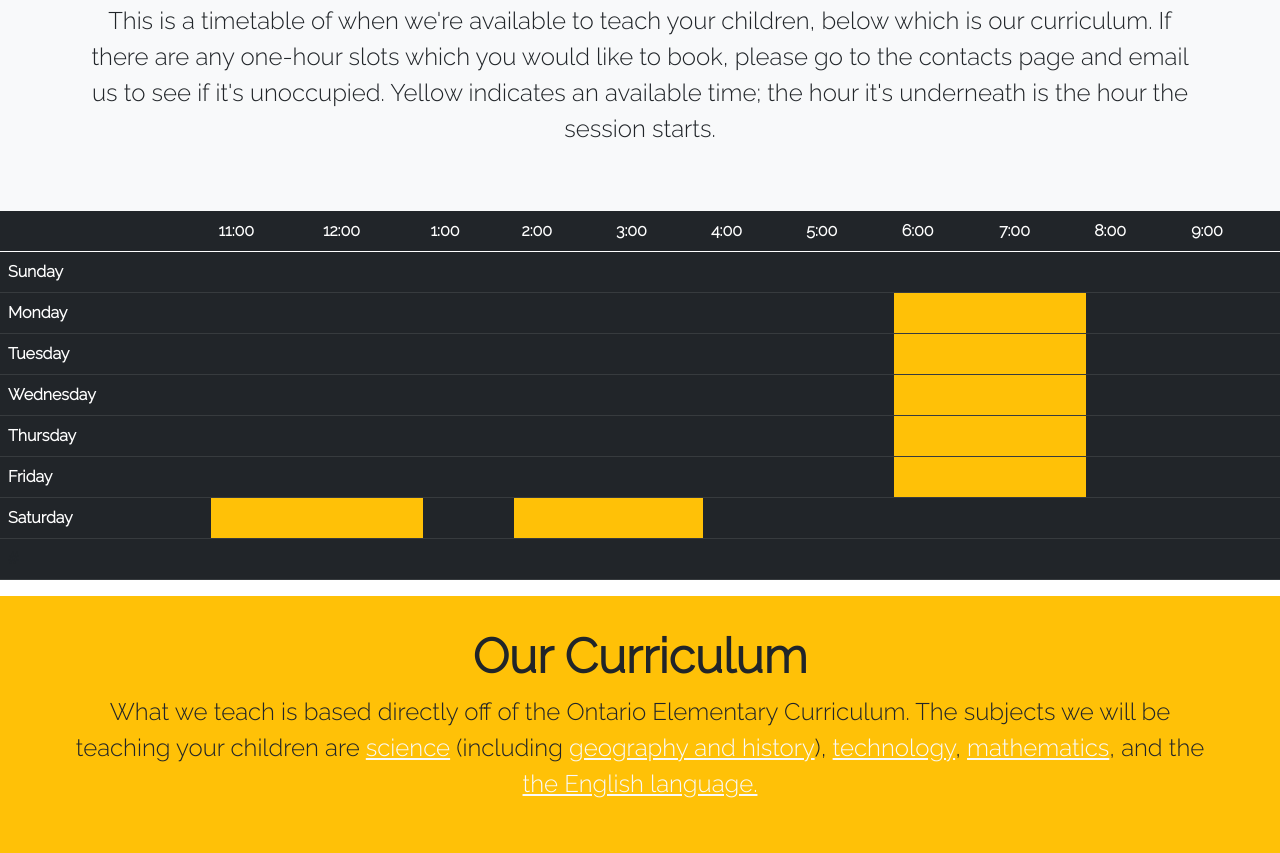
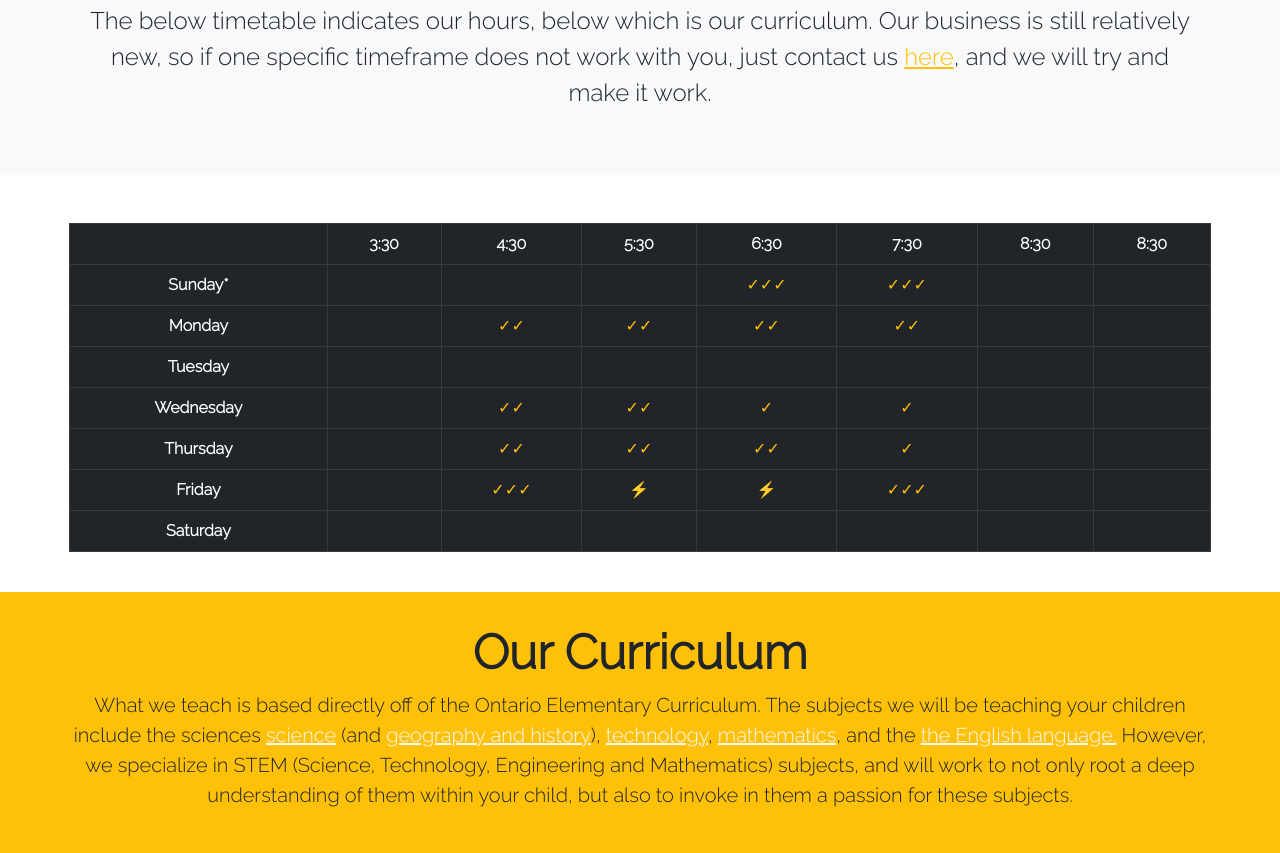
Before and after one commit to TheGreatestPapyrus/Ion-Tutors, a plain HTML site: page schedule.html in a window 1280 px wide. Shown: the part 567-1420 px from the top of the page. Drawn offline with nearby package versions, Linux system fonts and the light colour scheme.

Commit message:
Schedule fix

```diff
--- a/schedule.html
+++ b/schedule.html
@@ -55,54 +55,43 @@
       <section class="text-center bg-light py-5">
         <div class="container">
           <h1 class="display-5 fw-bold">Our Schedule</h1>
-          <p class="lead fs-4"> This is a timetable of when we're available to teach your children, below which is our curriculum.
-            If there are any one-hour slots which you would like to book, please go to the contacts page and email us to see if it's unoccupied. Yellow
-            indicates an available time; the hour it's underneath is the hour the session starts.
+          <p class="lead fs-4"> The below timetable indicates our hours, below which is our curriculum. Our
+            business is still relatively new, so if one specific timeframe does not work with you, just
+            contact us <a class="text-warning" href="contacts.html">here</a>, and we will try and make it work.
           </p>
         </div>
       </section>
-      <table class=" table table-dark p-5">
+      <div class="px-3 py-1 pt-md-5 pb-md-4 mx-auto col-md-11 text-center">
+      <table class="table table-dark p-5 table-bordered">
         <thead class="py-5">
           <th scope="col"> </th>
-          <th scope="col">11:00</th>
-          <th scope="col">12:00</th>
-          <th scope="col">1:00</th>
-          <th scope="col">2:00</th>
-          <th scope="col">3:00</th>
-          <th scope="col">4:00</th>
-          <th scope="col">5:00</th>
-          <th scope="col">6:00</th>
-          <th scope="col">7:00</th>
-          <th scope="col">8:00</th>
-          <th scope="col">9:00</th>
+          <th scope="col">3:30</th>
+          <th scope="col">4:30</th>
+          <th scope="col">5:30</th>
+          <th scope="col">6:30</th>
+          <th scope="col">7:30</th>
+          <th scope="col">8:30</th>
+          <th scope="col">8:30</th>
 
         </thead>
         <tbody>
           <tr>
-            <th scope="row">Sunday</th>
+            <th scope="row">Sunday*</th>
             <td></td>
             <td></td>
             <td></td>
-            <td></td>
-            <td></td>
-            <td></td>
-            <td></td>
-            <td></td>
-            <td></td>
+            <td class="text-warning text-center">✓✓✓</td>
+            <td class="text-warning text-center">✓✓✓</td>
             <td></td>
             <td></td>
           </tr>
           <tr>
             <th scope="row">Monday</th>
             <td></td>
-            <td></td>
-            <td></td>
-            <td></td>
-            <td></td>
-            <td></td>
-            <td></td>
-            <td class="bg-warning"></td>
-            <td class="bg-warning"></td>
+            <td class="text-warning text-center">✓✓</td>
+            <td class="text-warning text-center">✓✓</td>
+            <td class="text-warning text-center">✓✓</td>
+            <td class="text-warning text-center">✓✓</td>
             <td></td>
             <td></td>
           </tr>
@@ -115,73 +104,39 @@
             <td></td>
             <td></td>
             <td></td>
-            <td class="bg-warning"></td>
-            <td class="bg-warning"></td>
-            <td></td>
-            <td></td>
           </tr>
           <tr>
             <th scope="row">Wednesday</th>
             <td></td>
-            <td></td>
-            <td></td>
-            <td></td>
-            <td></td>
-            <td></td>
-            <td></td>
-            <td class="bg-warning"></td>
-            <td class="bg-warning"></td>
+            <td class="text-warning text-center">✓✓</td>
+            <td class="text-warning text-center">✓✓</td>
+            <td class="text-warning text-center">✓</td>
+            <td class="text-warning text-center">✓</td>
             <td></td>
             <td></td>
           </tr>
           <tr>
             <th scope="row">Thursday</th>
             <td></td>
-            <td></td>
-            <td></td>
-            <td></td>
-            <td></td>
-            <td></td>
-            <td></td>
-            <td class="bg-warning"></td>
-            <td class="bg-warning"></td>
+            <td class="text-warning text-center">✓✓</td>
+            <td class="text-warning text-center">✓✓</td>
+            <td class="text-warning text-center">✓✓</td>
+            <td class="text-warning text-center">✓</td>
             <td></td>
             <td></td>
           </tr>
           <tr>
             <th scope="row">Friday</th>
             <td></td>
-            <td></td>
-            <td></td>
-            <td></td>
-            <td></td>
-            <td></td>
-            <td></td>
-            <td class="bg-warning"></td>
-            <td class="bg-warning"></td>
+            <td class="text-warning text-center">✓✓✓</td>
+            <td class="text-warning text-center">⚡</td>
+            <td class="text-warning text-center">⚡</td>
+            <td class="text-warning text-center">✓✓✓</td>
             <td></td>
             <td></td>
           </tr>
           <tr>
             <th scope="row">Saturday</th>
-            <td class="bg-warning"></td>
-            <td class="bg-warning"></td>
-            <td></td>
-            <td class="bg-warning"></td>
-            <td class="bg-warning"></td>
-            <td></td>
-            <td></td>
-            <td></td>
-            <td></td>
-            <td></td>
-            <td></td>
-          </tr>
-          <tr>
-            <th scope="row" class="text-dark"># </th>
-            <td></td>
-            <td></td>
-            <td></td>
-            <td></td>
             <td></td>
             <td></td>
             <td></td>
@@ -192,15 +147,17 @@
           </tr>
         </tbody>
       </table>
-
+      </div>
       <div class="row">
         <div class="p-5 pt-3 mb-4 bg-warning rounded-3">
           <div class="container-fluid py-3" id="jumbotext">
             <h1 class="display-5 fw-bold text-center">Our Curriculum</h1>
-            <p class="col-xl fs-4 text-center"> What we teach is based directly off of the Ontario Elementary
-              Curriculum. The subjects we will be teaching your children are <a href="https://www.dcp.edu.gov.on.ca/en/curriculum/science-technology/grades-list" class="text-light">science</a> (including
+            <p class="col-xl fs-5 text-center"> What we teach is based directly off of the Ontario Elementary
+              Curriculum. The subjects we will be teaching your children include the sciences <a href="https://www.dcp.edu.gov.on.ca/en/curriculum/science-technology/grades-list" class="text-light">science</a> (and
               <a href="https://www.dcp.edu.gov.on.ca/en/curriculum/elementary-sshg/grades-list" class="text-light">geography and history</a>), <a href="https://www.dcp.edu.gov.on.ca/en/curriculum/science-technology/grades-list" class="text-light">technology</a>,
               <a href="https://www.dcp.edu.gov.on.ca/en/curriculum/elementary-mathematics/grades-list" class="text-light" >mathematics</a>, and the <a href="https://www.dcp.edu.gov.on.ca/en/curriculum/elementary-language/grades-list" class="text-light"> the English language.</a>
+              However, we specialize in STEM (Science, Technology, Engineering and Mathematics) subjects, and will work to not only root a deep understanding of
+              them within your child, but also to invoke in them a passion for these subjects.
             </p>
           </div>
         </div>
```
Also changed, not shown: index.html (+7 -6 lines).
